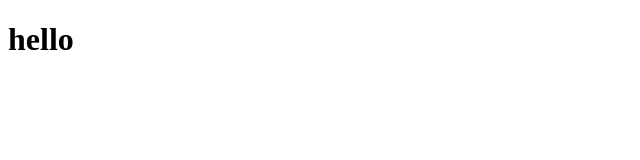
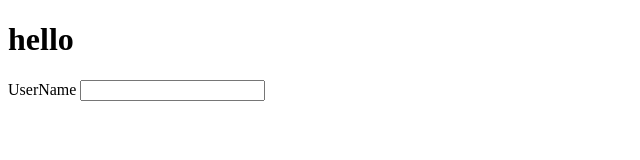
Before and after one commit to triduccoder/KIEMTRA, a plain HTML site: page index.html in a window 1280 px wide. Shown: the whole page, without its empty margins (0-640 px from the left). Drawn offline with Linux system fonts and the light colour scheme.

Commit message:
Add files via upload

```diff
--- a/index.html
+++ b/index.html
@@ -8,5 +8,7 @@
 </head>
 <body>
     <h1>hello</h1>
+    <label>UserName</label>
+    <input type="text" name="" id="txtUsername"/>
 </body>
 </html>
```
